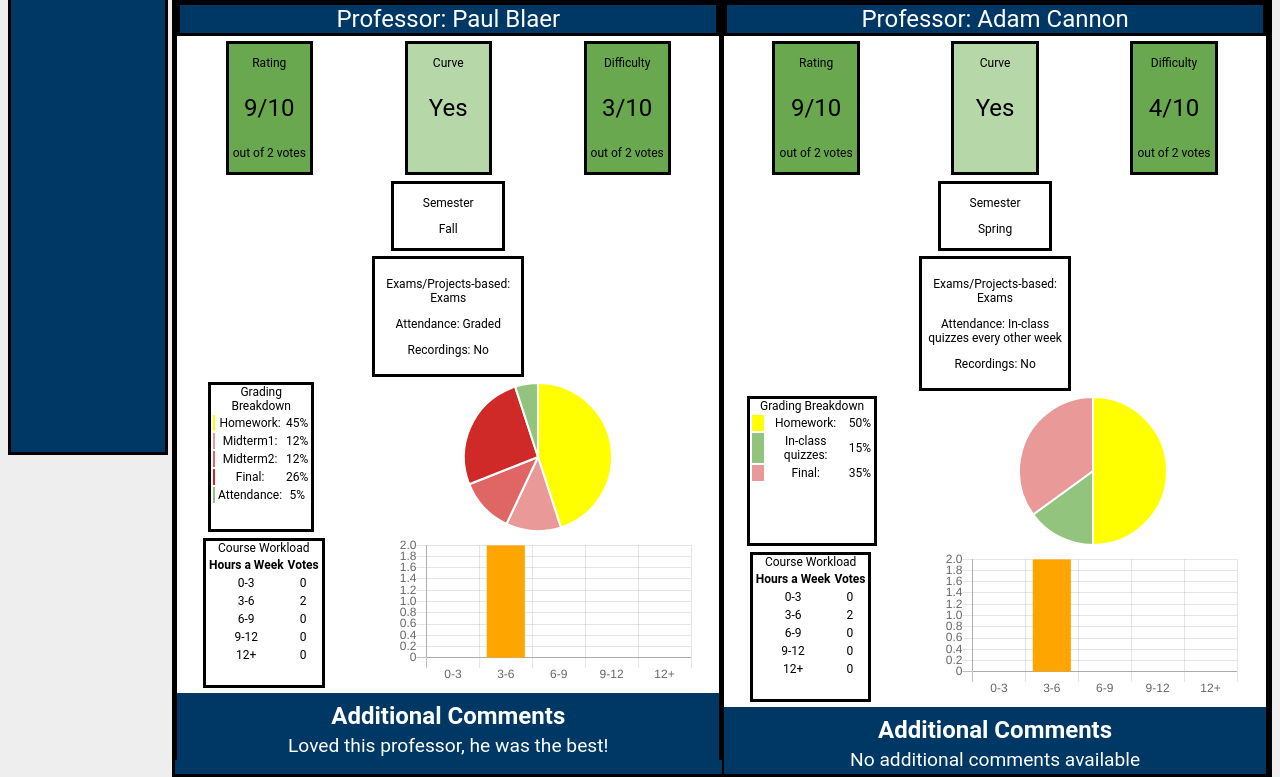
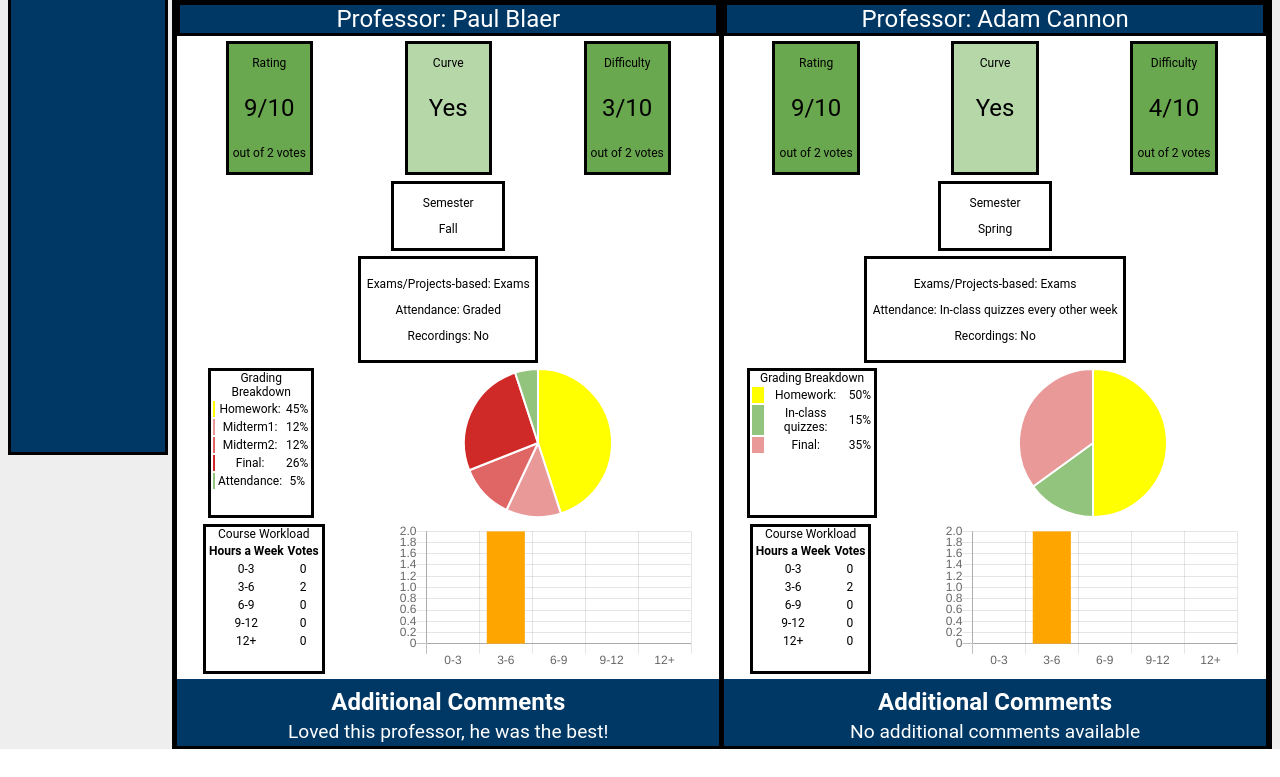
Before and after one commit to aw3410/uiproject2024, a Flask app: page /courses/coms1004 in a window 1280 px wide. Shown: the part 359-1136 px from the top of the page. After the commit the page ends 1108 px from the top, so only its background shows below. Run offline with Flask 3, Linux system fonts and the light colour scheme.

Commit message:
changed size of the third row box so all text is in one line

```diff
--- a/static/coursepage_two.css
+++ b/static/coursepage_two.css
@@ -203,8 +203,10 @@ header.websitename{
 }
 
 .third{
-    width: 25%;
+
     padding: 1%;
+    display: inline-block;
+    white-space: nowrap;
 }
 
 .piechart {
```
